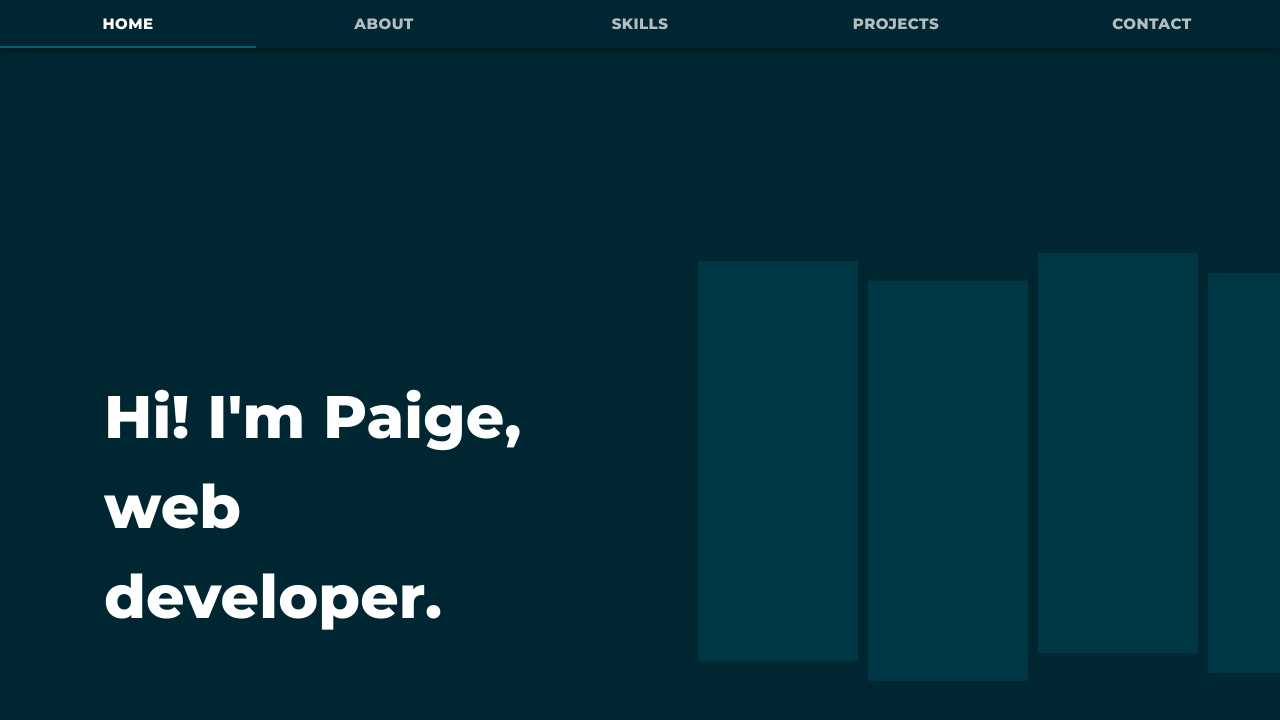
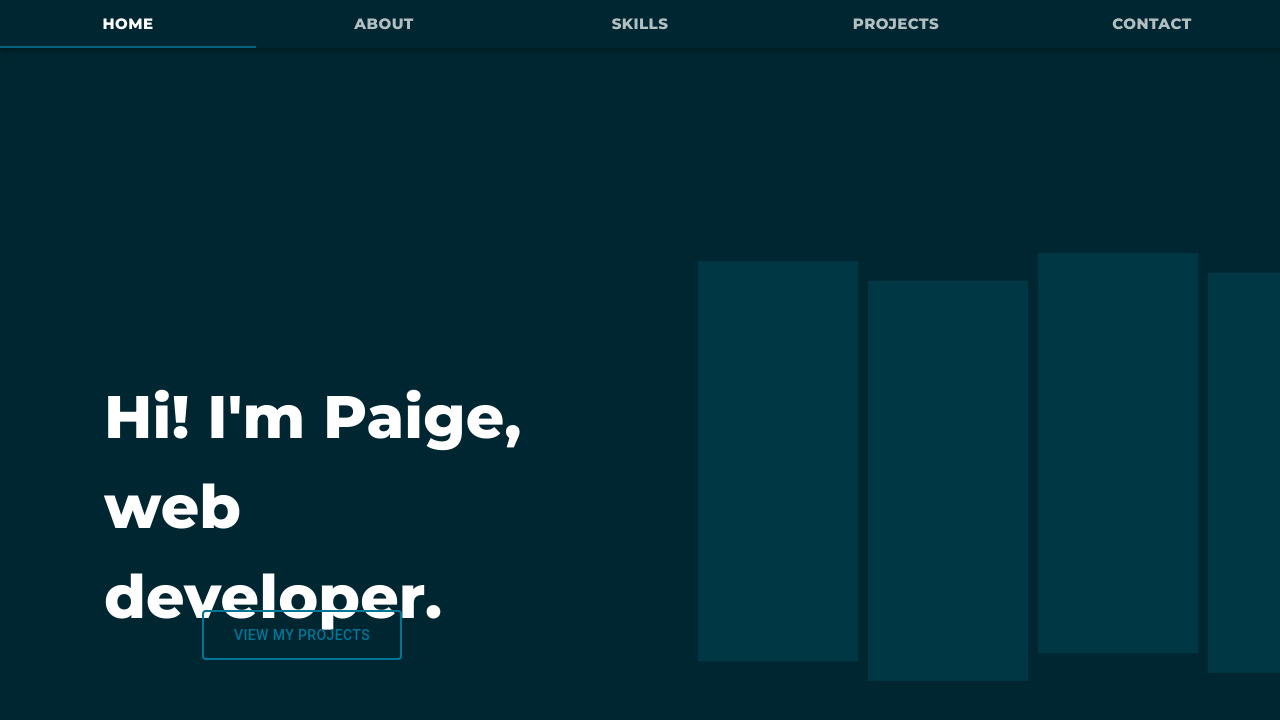
Before and after one commit to paigelindahl/portfolio, a React (Create React App) app in the folder front-end/: page / in a window 1280 px wide. Shown: the top 720 px of the page. Built offline with nearby package versions, Linux system fonts and the light colour scheme.

Commit message:
add project button

```diff
--- a/front-end/src/components/Blocks.jsx
+++ b/front-end/src/components/Blocks.jsx
@@ -1,4 +1,4 @@
-import ReactDOM from 'react-dom';
+// import ReactDOM from 'react-dom';
 import React from 'react';
 import { useSpring, animated } from 'react-spring';
 import range from 'lodash-es/range';
--- a/front-end/src/components/HomePage.jsx
+++ b/front-end/src/components/HomePage.jsx
@@ -7,9 +7,8 @@ export function HomePage(props) {
 
   return (
     <>
-    <div className="homepage-background">
-      <Nav/>
-    </div>
+     <Nav/>
+
     </>
   )
 }
--- a/front-end/src/components/Nav.jsx
+++ b/front-end/src/components/Nav.jsx
@@ -9,6 +9,7 @@ import Box from "@material-ui/core/Box";
 import { createMuiTheme } from "@material-ui/core/styles";
 import { ThemeProvider } from "@material-ui/styles";
 import { SplitText } from './SplitText';
+import OutlineButton from './OutlineButton';
 import Blocks from './Blocks';
 import '../styles/Nav.scss';
 
@@ -61,16 +62,19 @@ const theme = createMuiTheme({
       main: "#002731",
     },
   },
-  spacing: 8,
+  // spacing: 8,
 });
 
 export default function SimpleTabs() {
   const classes = useStyles();
   const [value, setValue] = React.useState(0);
+  console.log('this is value', value);
 
   const handleChange = (event, newValue) => {
     setValue(newValue);
   };
+
+
 
   return (
     <div className={classes.root}>
@@ -99,18 +103,21 @@ export default function SimpleTabs() {
           <SplitText firstText="Hi! I'm Paige," secondText="web developer." role="heading" className="home-text"/>
           <Blocks className="moving-blocks"/>
         </div>
+        <div className="btn-container">
+          <OutlineButton text="View My Projects" setValue={setValue}/>
+        </div>
       </TabPanel>
       <TabPanel value={value} index={1}>
-        item one
+        About
       </TabPanel>
       <TabPanel value={value} index={2}>
-        Item two
+       Skills
       </TabPanel>
       <TabPanel value={value} index={3}>
-        Item Three
+        Projects
       </TabPanel>
       <TabPanel value={value} index={4}>
-        Item Four
+        Contact
       </TabPanel>
       </ThemeProvider>
     </div>
--- /dev/null
+++ b/front-end/src/components/OutlineButton.jsx
@@ -0,0 +1,43 @@
+import React from 'react';
+import { makeStyles } from '@material-ui/core/styles';
+import Button from '@material-ui/core/Button';
+import { createMuiTheme } from "@material-ui/core/styles";
+import { ThemeProvider } from "@material-ui/styles";
+import '../styles/OutlineButton.scss'
+
+const useStyles = makeStyles((theme) => ({
+  root: {
+    '& > *': {
+      margin: theme.spacing(1),
+    },
+  },
+
+}));
+
+const theme = createMuiTheme({
+  palette: {
+    primary: {
+      main: "#007696",
+    },
+  },
+});
+
+
+
+export default function OutlineButton(props) {
+  const classes = useStyles();
+
+  const handleButton = () => {
+    props.setValue(3);
+  }
+
+  return (
+    <ThemeProvider theme={theme}>
+      <div className={classes.root}>
+        <Button variant="outlined" color="primary" className="project-button" style={{ border: '2px solid' }} onClick={handleButton}>
+          {props.text}
+        </Button>
+      </div>
+    </ThemeProvider>
+  );
+}
--- a/front-end/src/styles/Nav.scss
+++ b/front-end/src/styles/Nav.scss
@@ -10,3 +10,9 @@
 .moving-blocks{
   width: 50vw;
 }
+
+.btn-container{
+  position: relative;
+  top: 120px;
+  left: 170px;
+}
--- /dev/null
+++ b/front-end/src/styles/OutlineButton.scss
@@ -0,0 +1,5 @@
+.project-button{
+  height: 50px;
+  width: 200px;
+  color: white;
+}
```
Also changed, not shown: front-end/src/styles/HomePage.scss (+0 -7 lines).
